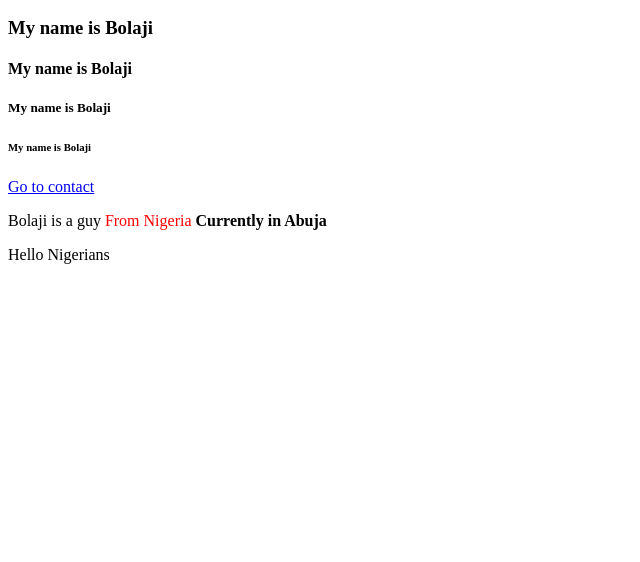
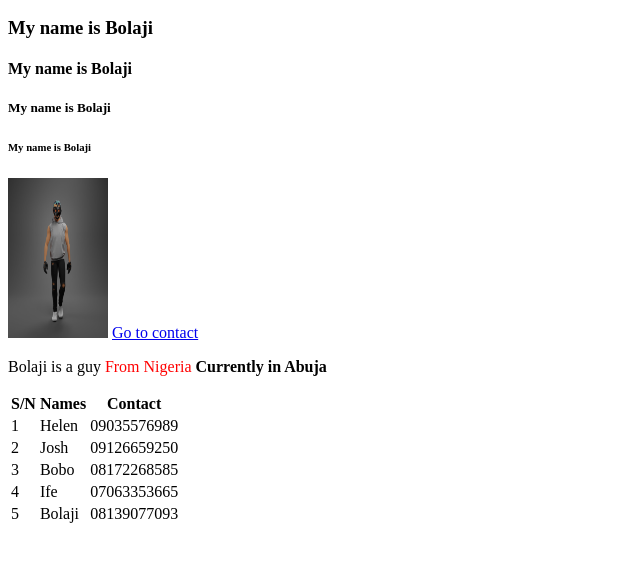
Before and after one commit to Zee-Blazer/Tester, a plain HTML site: page index.html in a window 1280 px wide. Shown: the part 110-672 px from the top of the page, without its empty margins (0-640 px from the left). Drawn offline with Linux system fonts and the light colour scheme.

Commit message:
Just added a table

```diff
--- a/index.html
+++ b/index.html
@@ -5,12 +5,21 @@
     </head>
 
     <body>
+
+        <div>
             <h1>My name is Bolaji</h1>
             <h2>My name is Bolaji</h2>
             <h3>My name is Bolaji</h3>
             <h4>My name is Bolaji</h4>
             <h5>My name is Bolaji</h5>
             <h6>My name is Bolaji</h6>
+        </div>
+
+        <!-- This is a profile image of me -->
+        <img
+            src="./Images/olowoniyan-victor-jesulayomi-0001-1.jpg" alt="No image"
+            width="100px" height="160px"
+        />
 
         <a href="./contact.html" >Go to contact</a>
 
@@ -19,6 +28,45 @@
             <span style="color: red;"> From Nigeria </span>
             <b>Currently in Abuja</b>
         </p>
-        <p>Hello Nigerians</p>
+
+        <table>
+            <tr>
+                <th>S/N</th>
+                <th>Names</th>
+                <th>Contact</th>
+            </tr>
+
+            <tr>
+                <td>1</td>
+                <td>Helen</td>
+                <td>09035576989</td>
+            </tr>
+
+            <tr>
+                <td>2</td>
+                <td>Josh</td>
+                <td>09126659250</td>
+            </tr>
+
+            <tr>
+                <td>3</td>
+                <td>Bobo</td>
+                <td>08172268585</td>
+            </tr>
+
+            <tr>
+                <td>4</td>
+                <td>Ife</td>
+                <td>07063353665</td>
+            </tr>
+
+            <tr>
+                <td>5</td>
+                <td>Bolaji</td>
+                <td>08139077093</td>
+            </tr>
+
+        </table>
+
     </body>
 </html>
```
Also changed, not shown: Images/olowoniyan-victor-jesulayomi-0001-1.jpg (added), 2 other files. Lines whose indentation alone changed are shown as unchanged.
